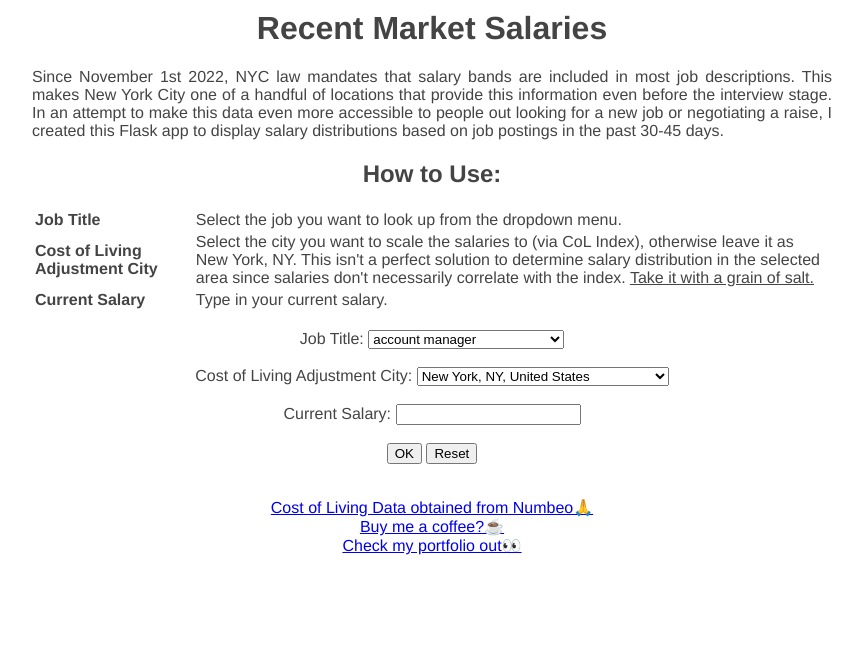
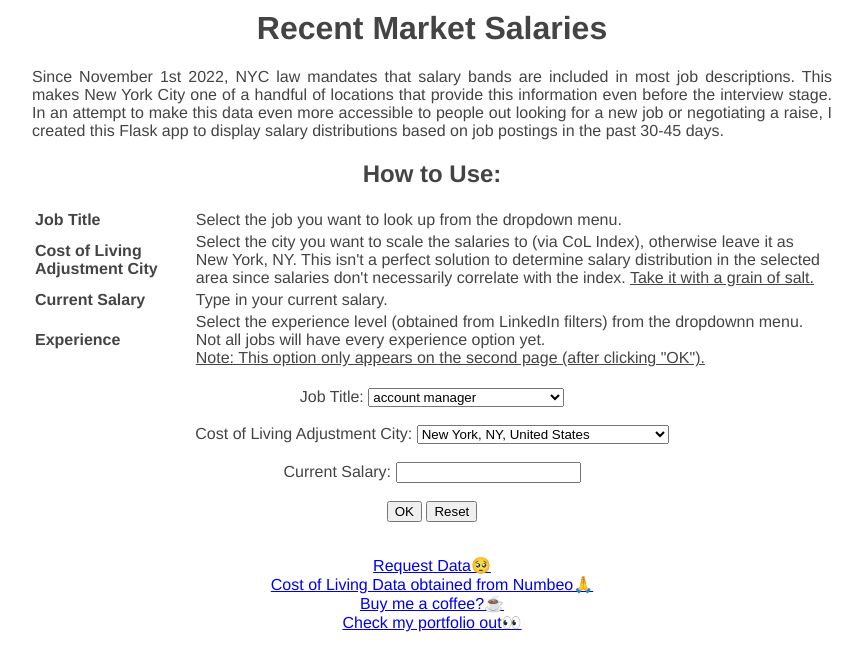
Before and after one commit to ishengy/recent-market-salaries, a Flask app: page / in a window 1280 px wide. Shown: the top 671 px of the page, without its empty margins (208-1071 px from the left). Run offline with Flask 2, Linux system fonts and the light colour scheme.

Commit message:
Adding data request form

```diff
--- a/src/templates/index.html
+++ b/src/templates/index.html
@@ -44,6 +44,8 @@
                 {{output_compare}}
                 <br>
                 <br>
+                <a href="https://forms.gle/tzAZHUN7RzRdr1o36">Request Data🥺</a>
+                <br>
                 <a href="https://www.numbeo.com/">Cost of Living Data obtained from Numbeo🙏</a>
                 <br>
                 <a href="https://www.buymeacoffee.com/ishengy">Buy me a coffee?☕</a>
--- a/src/templates/landing.html
+++ b/src/templates/landing.html
@@ -37,6 +37,15 @@
                    <td><b>Current Salary</b></td>
                    <td>Type in your current salary.</td>
                 </tr>
+
+                <tr>
+                    <td><b>Experience</b></td>
+                    <td>
+                        Select the experience level (obtained from LinkedIn filters) from the dropdownn menu.
+                        Not all jobs will have every experience option yet.<br>
+                        <u>Note: This option only appears on the second page (after clicking "OK").</u>
+                    </td>
+                 </tr>
             </table>
             <br>
             <form id="myForm" action="/get_plot" method="POST"> Job Title: <SELECT name="job"> {% for jt in job_list %} <OPTION value="{{jt}}" {% if jt == selected_job %} selected{% endif %}>
@@ -61,13 +70,14 @@
                 }
             </script>
                 <br>
+                <a href="https://forms.gle/tzAZHUN7RzRdr1o36">Request Data🥺</a>
+                <br>
                 <a href="https://www.numbeo.com/">Cost of Living Data obtained from Numbeo🙏</a>
                 <br>
                 <a href="https://www.buymeacoffee.com/ishengy">Buy me a coffee?☕</a>
                 <br>
                 <a href="https://www.ivansheng.com/">Check my portfolio out👀</a>
                 <br>
-            </p>
         </div>
     </body>
 </html>
```
